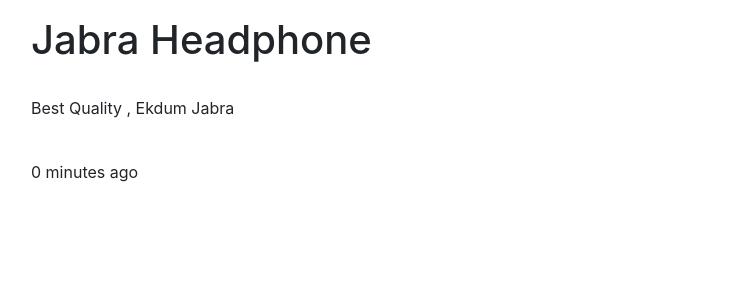
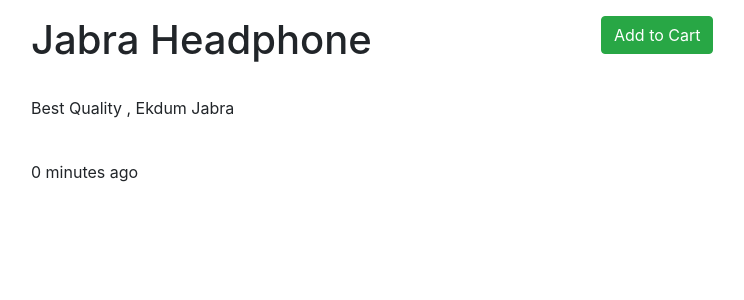
Before and after one commit to UmedJadhav/Django-Ecommerce, a Django app: a page that uses src/products/templates/products/detail.html in a window 1280 px wide. Shown: the part 56-356 px from the top of the page, without its empty margins (54-798 px from the left). Run offline with Django 3.2, Linux system fonts and the light colour scheme; data comes from the database, SQL or seed files in the repository; both versions use the stored data as it was after the commit; parts of the project's set-up code (start-up, migrations or seed data) failed here and were passed over; some libraries are stand-ins or nearby versions.

Commit message:
Added basic logic to make cart updatation work

```diff
--- a/src/carts/models.py
+++ b/src/carts/models.py
@@ -45,15 +45,18 @@
 def m2m_cart_reciever(sender, instance, action, *args, **kwargs):
   if action == 'post_add' or action == 'post_remove' or action == 'post_clear':
     products = instance.products.all()
-    subtotal = 0
+    total = 0
     for product in products:
-      subtotal +=  product.price
+      total +=  product.price
     if instance.subtotal != total:
-      instance.subtotal = subtotal
+      instance.subtotal = total
       instance.save()
 
 def pre_save_cart_reciever(sender, instance, *args, **kwargs):
-  instance.total = instance.subtotal
+  if instance.subtotal > 0 :
+    instance.total = instance.subtotal
+  else:
+    instance.total = 0.00
 
 m2m_changed.connect(m2m_cart_reciever, sender=Cart.products.through)
 pre_save.connect(pre_save_cart_reciever, sender=Cart)
--- /dev/null
+++ b/src/carts/urls.py
@@ -0,0 +1,7 @@
+from django.conf.urls import url, include
+from .views import cart_home, cart_update
+
+urlpatterns = [
+    url(r'^$', cart_home, name='home'),
+    url(r'^update/$', cart_update, name='update')
+]
--- a/src/ecommerce/urls.py
+++ b/src/ecommerce/urls.py
@@ -19,7 +19,6 @@
 from django.conf.urls.static import static
 
 from .views import home_page,about_page,contact_page, login_page, register_page
-from carts.views import cart_home
 
 urlpatterns = [
     url(r'^$', home_page, name='home'),
@@ -30,7 +29,7 @@
     url(r'^admin/', admin.site.urls),
     url(r'products/', include('products.urls', namespace='products')),
     url(r'search/', include('search.urls', namespace='search')),
-    url(r'cart/', cart_home, name='cart')
+    url(r'cart/', include('carts.urls', namespace='cart')),
 ]
 
 if settings.DEBUG:
--- a/src/products/models.py
+++ b/src/products/models.py
@@ -72,7 +72,6 @@
     return self.title
 
   def get_absolute_url(self):
-    #return f"/products /{self.slug}/"
     return reverse('products:detail', kwargs={'slug':self.slug})
 
 def product_pre_save_reciever(sender, instance, *args, **kwargs):
--- a/src/products/templates/products/detail.html
+++ b/src/products/templates/products/detail.html
@@ -2,7 +2,8 @@
 
 {% block content %}
   <div class="row">
-    <div class="col">
+
+    <div class="col-12 col-md-6">
       <h1>{{ object.title }}</h1></br>
       {{ object.desc | linebreaks }} </br>
       {{ object.timestamp | timesince }} ago
@@ -10,5 +11,13 @@
       <img src="{{ object.image.url }}" class='img-fluid' alt=""/>
       {% endif %}
     </div>
+
+    <div class="col-12 col-md-6">
+      {% if object in cart.products.all %}
+      In Cart <button class='btn btn-link'>Remove ?</button>
+      {% else %}
+      <button class='btn btn-success'>Add to Cart</button>
+      {% endif %}
+    </div>
   </div>
 {% endblock %}
--- a/src/products/views.py
+++ b/src/products/views.py
@@ -1,6 +1,7 @@
 from django.shortcuts import render, get_object_or_404, Http404
 from django.views.generic import ListView, DetailView
 from .models import Product
+from carts.models import Cart
 
 # Create your views here.
 class ProductListView(ListView):
@@ -26,6 +27,12 @@
 
   def get_queryset(self, *args, **kwargs):
     return Product.objects.all()
+
+  def get_context_data(self, *args, **kwargs):
+    context = super(ProductDetailSlugView, self).get_context_data(*args, **kwargs)
+    cart_obj, new_obj = Cart.objects.new_or_get(self.request)
+    context['cart'] = cart_obj
+    return context
 
   def get_object(self, *args, **kwargs):
     request = self.request
```
Also changed, not shown: src/carts/views.py (+11 -1 lines), src/db.sqlite3.
